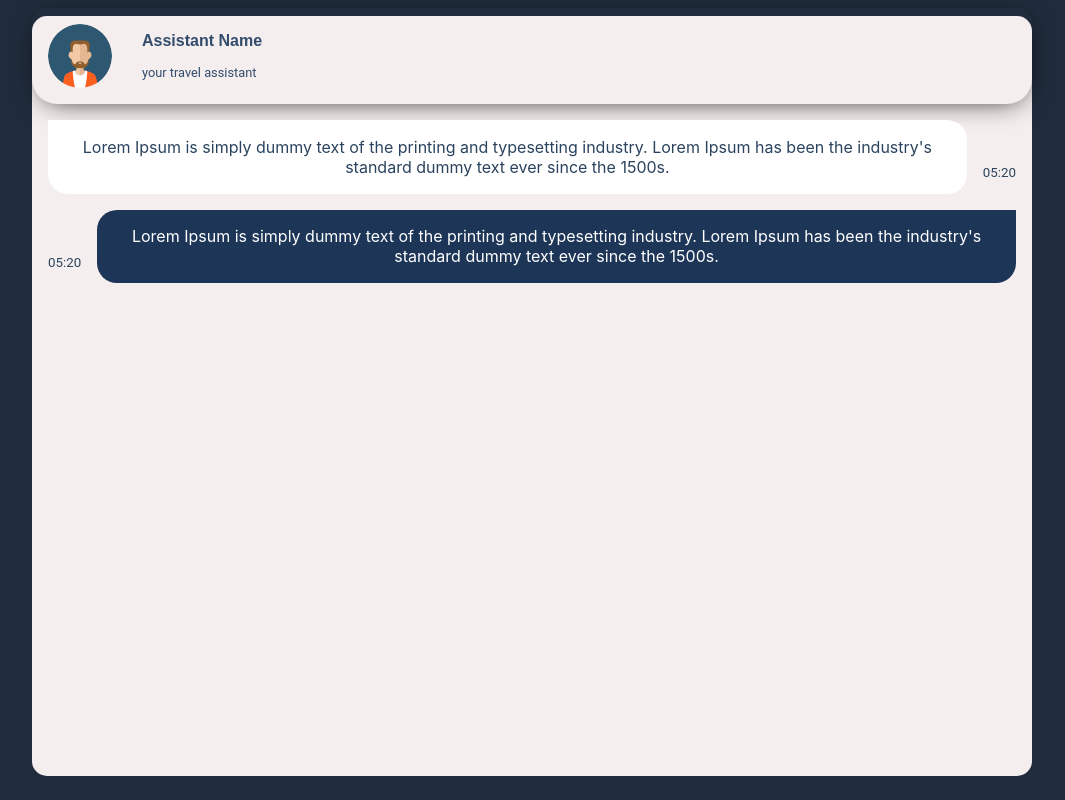
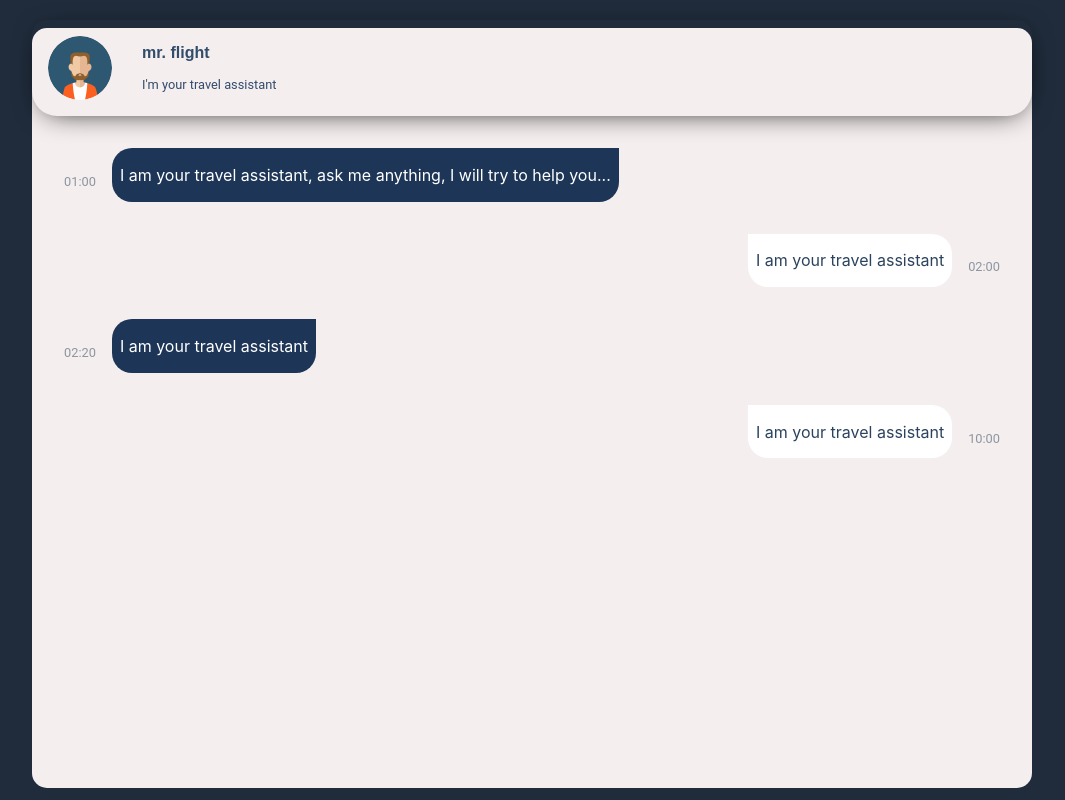
Before and after one commit to jonathassk/travelAiFront, a React (Create React App) app: page / in a window 1280 px wide. Shown: the whole page, without its empty margins (108-1173 px from the left). Built offline with nearby package versions, Linux system fonts and the light colour scheme.

Commit message:
ajuste css, criado variavel de recebimento de textos e mapeamento

```diff
--- a/package.json
+++ b/package.json
@@ -7,6 +7,7 @@
     "@testing-library/react": "^13.4.0",
     "@testing-library/user-event": "^13.5.0",
     "react": "^18.2.0",
+    "react-chat-elements": "^12.0.11",
     "react-dom": "^18.2.0",
     "react-scripts": "5.0.1",
     "web-vitals": "^2.1.4"
--- a/src/App.css
+++ b/src/App.css
@@ -1,5 +1,4 @@
 .App {
-  text-align: center;
   background-color: #202c3c;
   height: 100dvh;
 
@@ -106,13 +105,30 @@ body {
   margin-bottom: 0;
 }
 
+.chat_messages {
+  margin: 2vh;
+  display: flex;
+  align-content: end;
+  flex-direction: column;
+}
+
 .message_user {
-  display: flex;
-  direction: row;
   margin-left: 2vh;
   margin-right: 2vh;
   margin-top: 2vh;
   margin-bottom: 2vh;
+  flex-direction: row;
+  display: flex;
+  align-self: flex-end;
+}
+
+.message_assistant {
+  margin-left: 2vh;
+  margin-right: 2vh;
+  margin-top: 2vh;
+  margin-bottom: 2vh;
+  flex-direction: row;
+  display: flex;
 }
 
 .chat_message_user {
@@ -138,9 +154,9 @@ body {
 }
 
 .hours {
-  color: #2b435e;
+  color: #8d95a0;
   font-family: 'Roboto', sans-serif;
-  font-size: smaller;
+  font-size: 0.8rem;
 }
 
 @media (prefers-reduced-motion: no-preference) {
--- a/src/App.js
+++ b/src/App.js
@@ -1,28 +1,72 @@
 import user_image from './147144.png';
 import './App.css';
-import ChatComponentMessage from './chat_component_message';
+
+import ChatComponentMessage from './chatComponentMessage';
+import { useTypingEffect } from './hooks/typingeffect';
+import { useEffect, useState } from 'react';
 
 function App() {
+  const text = useTypingEffect("I'm your travel assistant", 20);
+  const text2 = useTypingEffect("mr. flight", 20);
+
+  const [name, setName] = useState('user');
+  const [messages, setMessages] = useState([]);
+
+  useEffect(() => {
+    setMessages([
+      {
+        name: 'mr. flight',
+        text: 'I am your travel assistant, ask me anything, I will try to help you...',
+        sender: 'assistant',
+        timestamp: '01:00'
+      },
+      {
+        name: 'mr. flight',
+        text: 'I am your travel assistant',
+        sender: 'user',
+        timestamp: '02:00'
+      },
+      {
+        name: 'mr. flight',
+        text: 'I am your travel assistant',
+        sender: 'assistant',
+        timestamp: '02:20'
+      },
+      {
+        name: 'mr. flight',
+        text: 'I am your travel assistant',
+        sender: 'user',
+        timestamp: '10:00'
+      }
+    ]);
+  }, []);
+
   return (
-    <div className="App">
 
-
-      <body>
+      <body className="App">
         <div className='chat'>
           <div className='chat_header'>
             <div className='header_photo'>
               <img src={user_image} className="photo_header_img" alt="logo" />
             </div>
             <div className='header_info'>
-              <p className='ai_name'>Assistant Name</p>
-              <p className='ai_status'>your travel assistant</p>
+              <p className='ai_name'>{text2}</p>
+              <p className='ai_status'>{text}</p>
             </div>
           </div>
-          <ChatComponentMessage />
-
+          <div className='chat_messages'>
+            {messages.map((message, index) => (
+              <ChatComponentMessage
+                key={index}
+                sender={message.sender}
+                message={message.text}
+                time={message.timestamp}
+              />
+            ))}
+          </div>
         </div>
       </body>
-    </div>
+
   );
 }
 
--- /dev/null
+++ b/src/chatComponentMessage.js
@@ -0,0 +1,31 @@
+
+import React from 'react';
+
+const ChatComponentMessage = ({ message, time, sender }) => { // Destructure the props
+    if (sender === 'user') {
+        return (
+                <div className='message_user'>
+                    <div className='chat_message_user'>
+                        <p>{message}</p>
+                    </div>
+                    <div className='hours_message_user'>
+                        <p className='hours'>{time}</p>
+                    </div>
+                </div>
+        )
+    } else {
+        return (
+            <div className='message_assistant'>
+                <div className='hours_message_user'>
+                    <p className='hours'>{time}</p>
+                </div>
+                <div className='chat_message_assistant'>
+                    <p>{message}</p>
+                </div>
+
+            </div>
+        )
+    }
+};
+
+export default ChatComponentMessage;
--- a/src/chat_component_message.js
+++ /dev/null
@@ -1,29 +0,0 @@
-
-import React from 'react';
-
-const ChatComponentMessage = () => {
-  return (
-    <div>
-        <div className='message_user'>
-            <div className='chat_message_user'>
-                <p>Lorem Ipsum is simply dummy text of the printing and typesetting industry. Lorem Ipsum has been the industry's standard dummy text ever since the 1500s.</p>
-            </div>
-            <div className='hours_message_user'>
-                <p className='hours'>05:20</p>
-            </div>
-        </div>
-
-        <div className='message_user'>
-            <div className='hours_message_user'>
-                <p className='hours'>05:20</p>
-            </div>
-            <div className='chat_message_assistant'>
-                <p>Lorem Ipsum is simply dummy text of the printing and typesetting industry. Lorem Ipsum has been the industry's standard dummy text ever since the 1500s.</p>
-            </div>
-
-        </div>
-    </div>
-  );
-};
-
-export default ChatComponentMessage;
--- /dev/null
+++ b/src/hooks/typingeffect.js
@@ -0,0 +1,24 @@
+import { useEffect, useRef, useState } from "react";
+
+export function useTypingEffect(textToType, interKeyStrokeDurationInMs) {
+  const [currentPosition, setCurrentPosition] = useState(0);
+  const currentPositionRef = useRef(0);
+
+  useEffect(() => {
+    const intervalId = setInterval(() => {
+      console.log("interval");
+      setCurrentPosition((value) => value + 1);
+      currentPositionRef.current += 1;
+      if (currentPositionRef.current > textToType.length) {
+        clearInterval(intervalId);
+      }
+    }, interKeyStrokeDurationInMs);
+    return () => {
+      clearInterval(intervalId);
+      currentPositionRef.current = 0;
+      setCurrentPosition(0);
+    };
+  }, [interKeyStrokeDurationInMs, textToType]);
+
+  return textToType.substring(0, currentPosition);
+}
```
Also changed, not shown: 1 other file (tests, documents, lock files or other folders).
